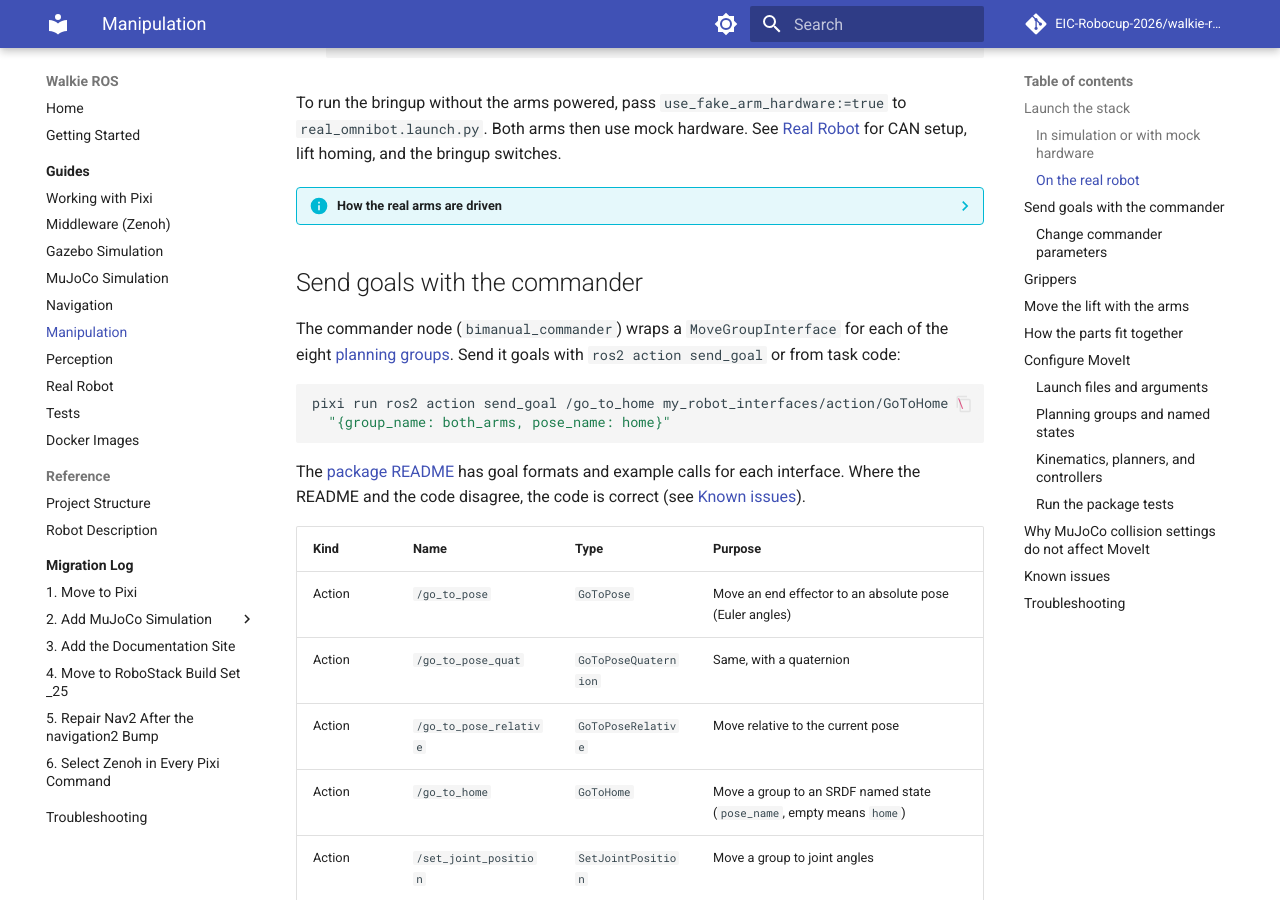
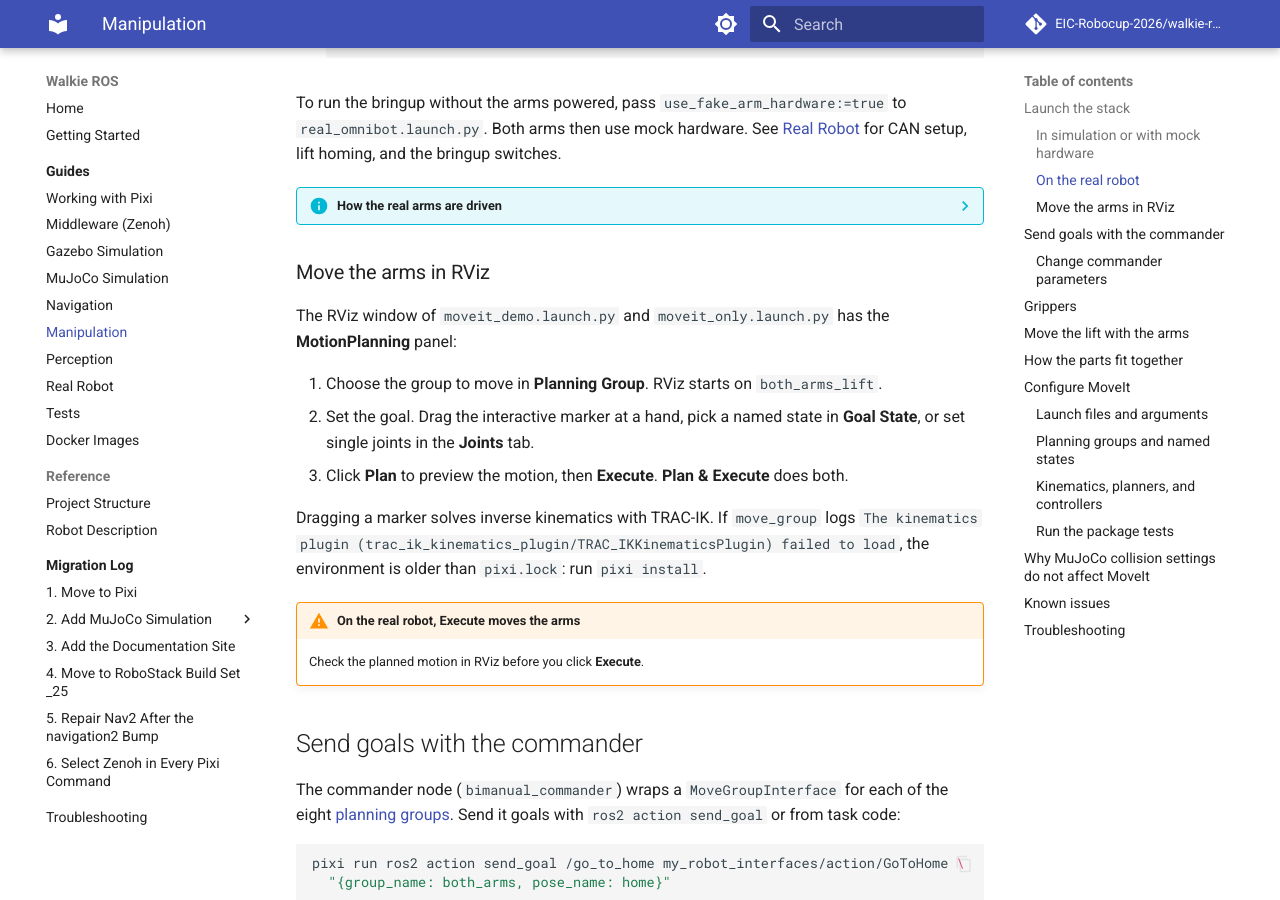
Before and after one commit to EIC-Robocup-2026/walkie-ros, an MkDocs documentation site: the page built from docs/guides/manipulation.md, in a window 1280 px wide and 900 px high, scrolled down 1440 px. Built offline with MkDocs 1.6.1 and Material for MkDocs 9.7.7, drawn with Linux system fonts in a browser that asks for light colours; comment, search, counter and statistics services are not loaded; some of the changed text lies outside the part shown.

Commit message:
fix: install the TRAC-IK kinematics plugin
config/kinematics.yaml sets trac_ik_kinematics_plugin/TRAC_IKKinematicsPlugin
for left_arm, right_arm, left_arm_lift and right_arm_lift, but the plugin
was not in pixi.toml. move_group logged that it failed to load and
instantiated no IK solver for any arm group, so pose goals, Cartesian
paths and dragging the end-effector markers in RViz failed.

Add ros-jazzy-trac-ik-kinematics-plugin 2.0.2 from build set _25. The
lock gains three packages and changes no other.

In the manipulation guide, remove the known issue and describe the
MotionPlanning panel.

```diff
--- a/docs/guides/manipulation.md
+++ b/docs/guides/manipulation.md
@@ -132,6 +132,26 @@
     (`hardware/actuator/openarm/openarm_can/`, a submodule of
     `enactic/openarm_can`). It is a SocketCAN library for Damiao motors over
     CAN and CAN FD.
+
+### Move the arms in RViz
+
+The RViz window of `moveit_demo.launch.py` and `moveit_only.launch.py` has
+the **MotionPlanning** panel:
+
+1. Choose the group to move in **Planning Group**. RViz starts on
+   `both_arms_lift`.
+2. Set the goal. Drag the interactive marker at a hand, pick a named state in
+   **Goal State**, or set single joints in the **Joints** tab.
+3. Click **Plan** to preview the motion, then **Execute**. **Plan & Execute**
+   does both.
+
+Dragging a marker solves inverse kinematics with TRAC-IK. If `move_group`
+logs `The kinematics plugin (trac_ik_kinematics_plugin/TRAC_IKKinematicsPlugin)
+failed to load`, the environment is older than `pixi.lock`: run
+`pixi install`.
+
+!!! warning "On the real robot, Execute moves the arms"
+    Check the planned motion in RViz before you click **Execute**.
 
 ## Send goals with the commander
 
@@ -424,16 +444,14 @@
 
 ### Kinematics, planners, and controllers
 
-- **Inverse kinematics:** TRAC-IK, set in `config/kinematics.yaml`.
+- **Inverse kinematics:** TRAC-IK, set in `config/kinematics.yaml`. The
+  plugin comes from `ros-jazzy-trac-ik-kinematics-plugin` in `pixi.toml`.
 - **Planner:** `RRTConnect` for every arm group, set in
   `config/ompl_planning.yaml`. The commander can switch planners at runtime
   with its `planner_id` parameter.
 - **Controllers:** `config/moveit_controllers.yaml` tells MoveIt which
   controller actions to use. MoveIt does not start or switch these
   controllers; the launch file or bringup must spawn them.
-
-!!! warning
-    The TRAC-IK plugin is not in the pixi environment, so pose goals fail. See [Known issues](#known-issues).
 
 ??? info "Kinematics settings"
     `config/kinematics.yaml` sets TRAC-IK
--- a/pixi.toml
+++ b/pixi.toml
@@ -201,6 +201,10 @@
 
 ros-jazzy-laser-proc = "*"
 ros-jazzy-topic-tools = ">=1.3.4,<2"
+# The IK solver that manipulate/openarm_bimanual_moveit_config/config/kinematics.yaml sets
+# for every arm group. Without it move_group instantiates no solver, so pose goals,
+# Cartesian paths and the end-effector markers in RViz fail.
+ros-jazzy-trac-ik-kinematics-plugin = ">=2.0.2,<3"
 
 # The following packages were not found:
 # libblosc-dev = "*"
```
Also changed, not shown: other parts of docs/guides/manipulation.md (+0 -1 lines), 1 other file.
